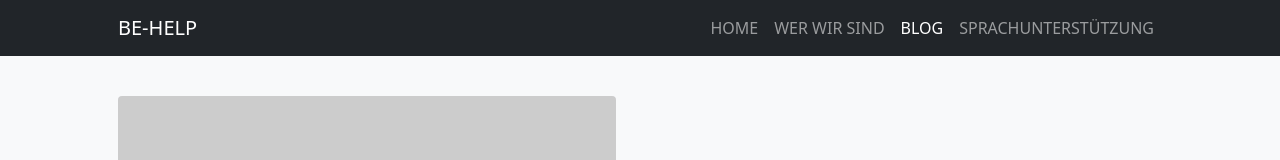
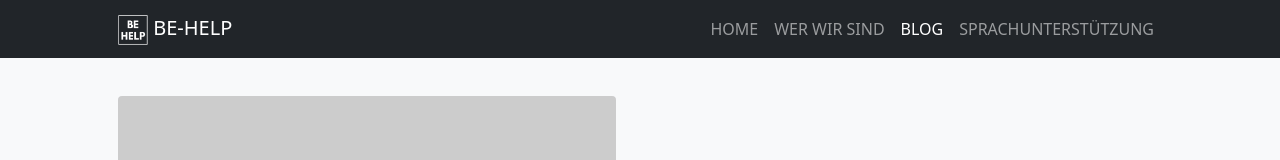
Before and after one commit to degaso/Fluchtgeschichten, a plain HTML site: page blog.html in a window 1280 px wide. Shown: the top 160 px of the page. Drawn offline with nearby package versions, Linux system fonts and the light colour scheme; placeholder pictures from the web are drawn by us.

Commit message:
be help logo

```diff
--- a/blog.html
+++ b/blog.html
@@ -18,7 +18,7 @@
             <!-- Navigation-->
             <nav class="navbar navbar-expand-lg navbar-dark bg-dark" style="z-index: 9999; position: fixed; width: 100%;">
                 <div class="container px-5">
-                    <a class="navbar-brand" href="index.html">BE-HELP</a>
+                    <a class="navbar-brand" href="index.html"><img class="img-fluid my-5" src="./assets/logo-single.png" style="width: 30px; height: 30px; margin: 0px !important;" alt="..." /> BE-HELP</a>
                     <button class="navbar-toggler" type="button" data-bs-toggle="collapse" data-bs-target="#navbarSupportedContent" aria-controls="navbarSupportedContent" aria-expanded="false" aria-label="Toggle navigation"><span class="navbar-toggler-icon"></span></button>
                     <div class="collapse navbar-collapse" id="navbarSupportedContent">
                         <ul class="navbar-nav ms-auto mb-2 mb-lg-0">
```
Also changed, not shown: datenschutz.html (+1 -1 lines), impressum.html (+1 -1 lines).
